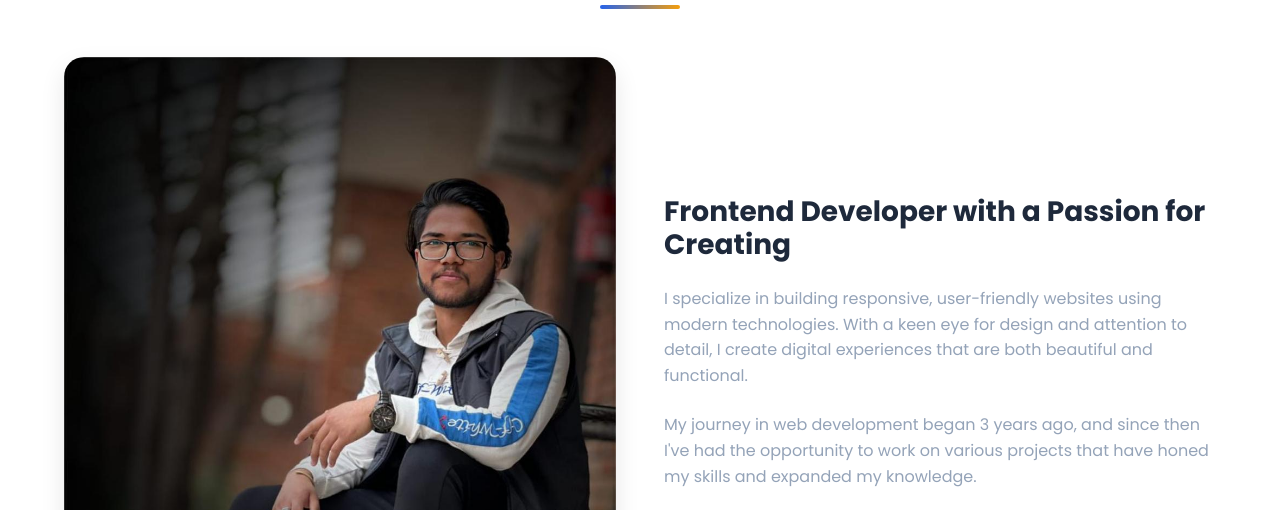
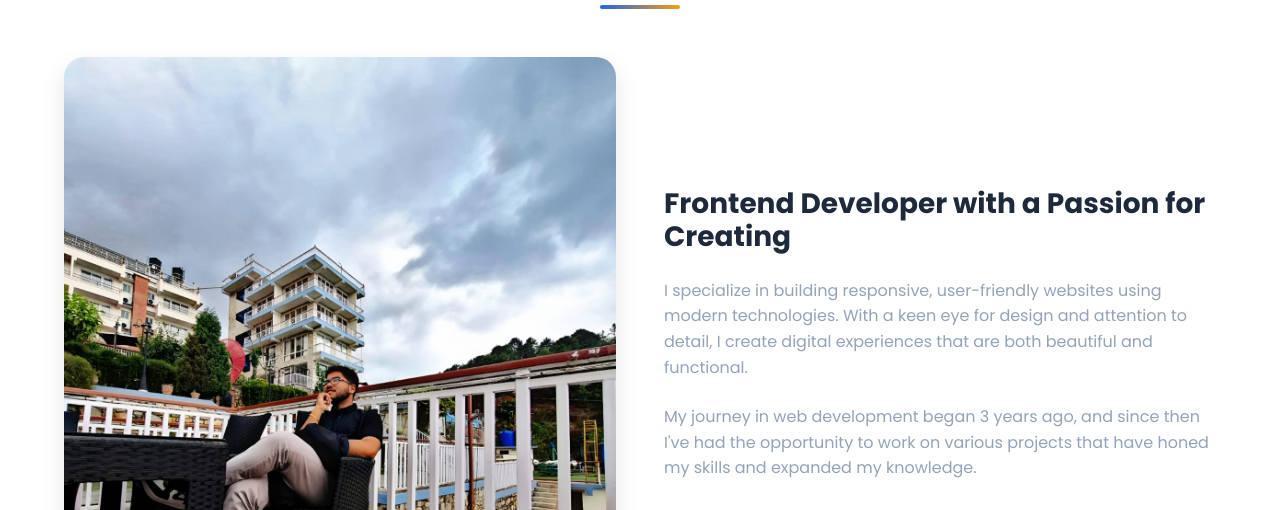
Before and after one commit to AmitRaut07/Main-Portfolio, a plain HTML site: page index.html in a window 1280 px wide. Shown: the part 951-1461 px from the top of the page. Drawn offline with Linux system fonts and the light colour scheme.

Commit message:
Update index.html

```diff
--- a/index.html
+++ b/index.html
@@ -55,7 +55,7 @@
             <h2 class="section-title fade-in">About <span>Me</span></h2>
             <div class="about-content">
                 <div class="about-image fade-in">
-                    <img src="images/myimg.jpeg" alt="Amit Raut">
+                    <img src="profile.jpeg" alt="Amit Raut">
                 </div>
                 <div class="about-text fade-in delay-1">
                     <h3>Frontend Developer with a Passion for Creating</h3>
```
